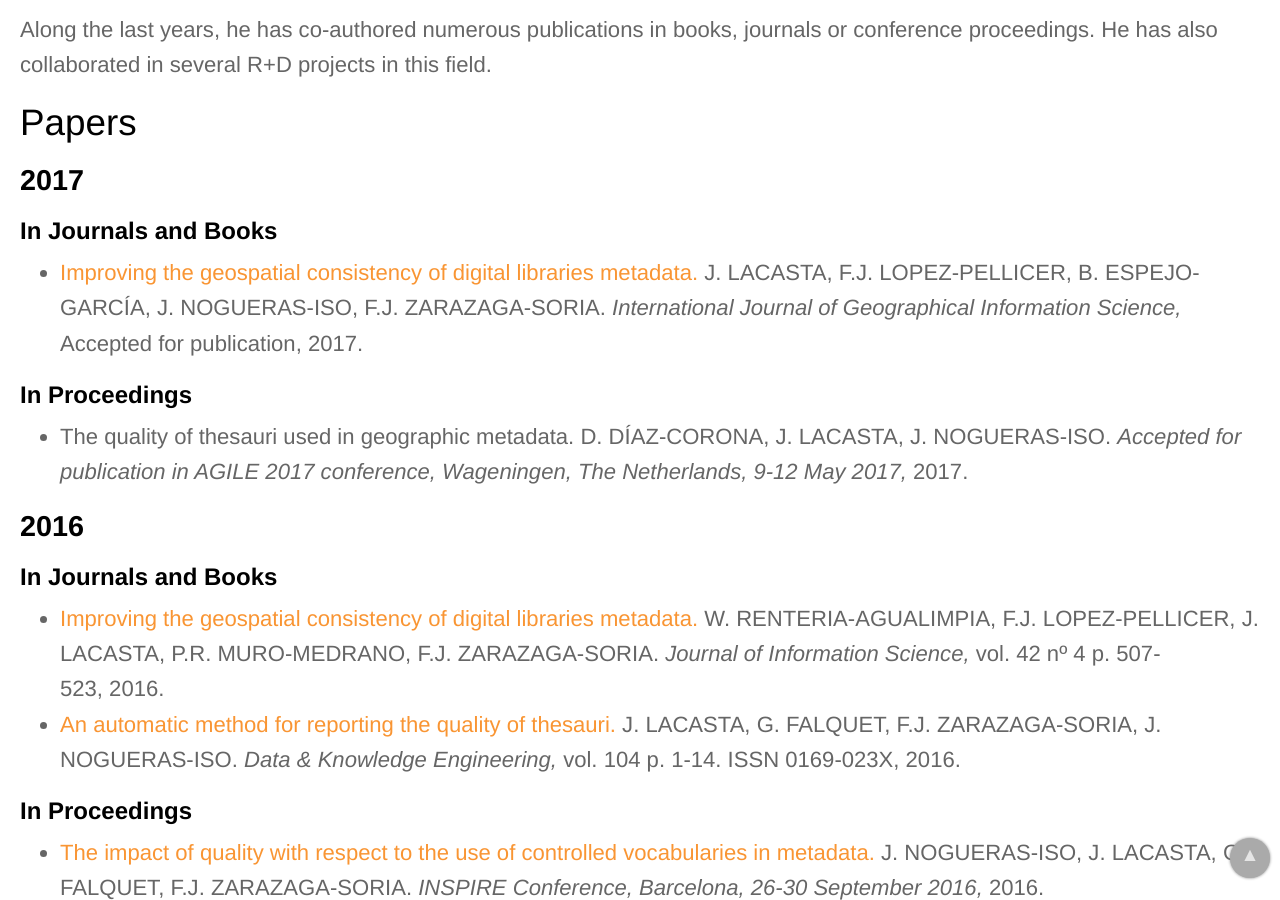
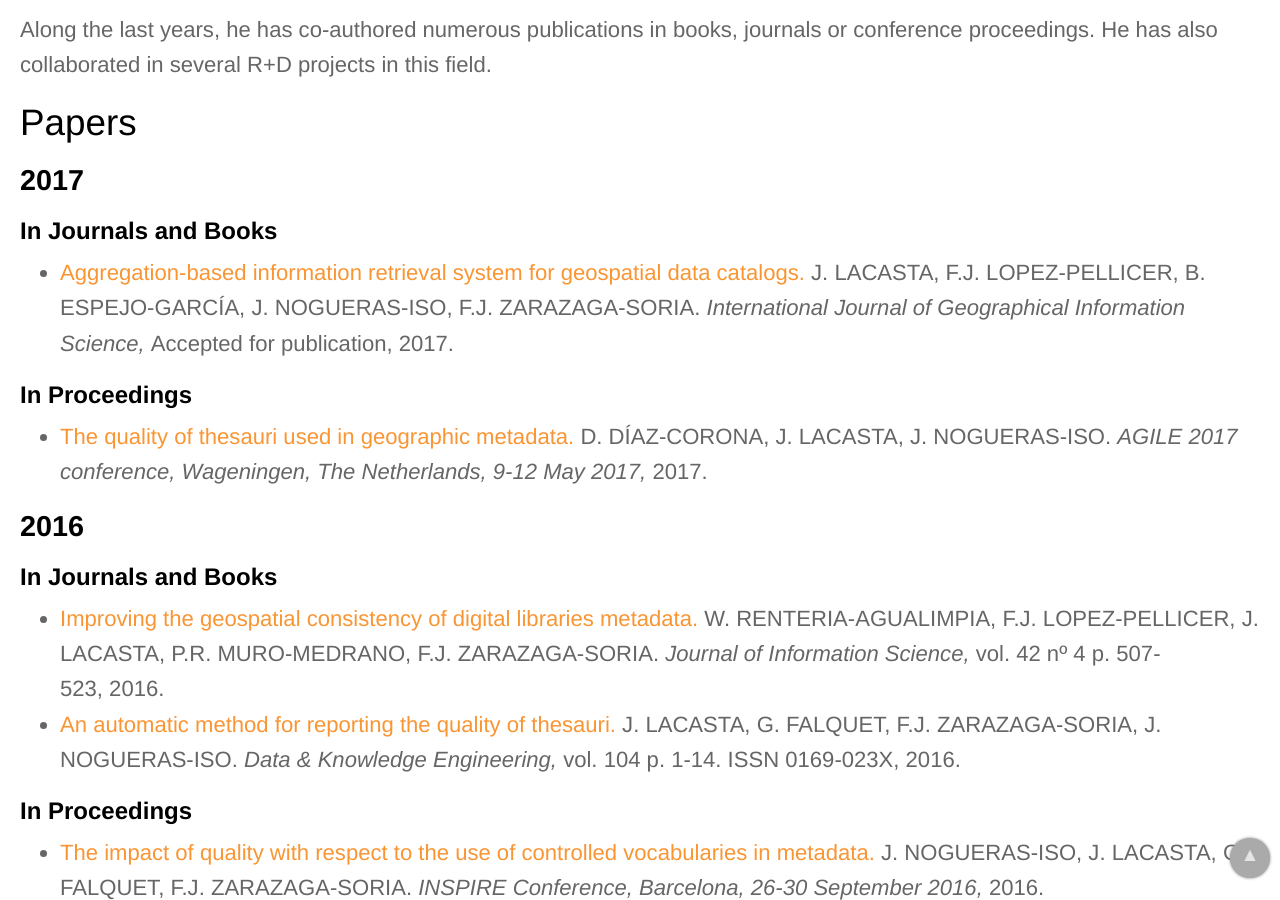
Before and after one commit to IAAA-Lab/IAAA-Lab.github.io, a Jekyll site: the page built from _staff/jlacasta.md, in a window 1280 px wide and 900 px high, scrolled down 680 px. Built offline with Jekyll 4.4.1, drawn with Linux system fonts in a browser that asks for light colours.

Commit message:
Update papers.yml

```diff
--- a/_data/papers.yml
+++ b/_data/papers.yml
@@ -8,7 +8,7 @@
   publication_book: "Zaragoza: Universidad de Zaragoza"
   year: 2017
 # -------------------
-- title: "Improving the geospatial consistency of digital libraries metadata"
+- title: "Aggregation-based information retrieval system for geospatial data catalogs"
   url: http://www.tandfonline.com/doi/full/10.1080/13658816.2017.1319949
   authors: J. LACASTA, F.J. LOPEZ-PELLICER, B. ESPEJO-GARCÍA, J. NOGUERAS-ISO, F.J. ZARAZAGA-SORIA
   publication: "International Journal of Geographical Information Science"
@@ -28,8 +28,9 @@
   year: 2017
 # -------------------
 - title: "The quality of thesauri used in geographic metadata"
+  url: https://agile-online.org/images/conference_2017/Proceedings2017/shortpapers/82_ShortPaper_in_PDF.pdf
   authors: D. DÍAZ-CORONA, J. LACASTA, J. NOGUERAS-ISO
-  publication_conference: "Accepted for publication in AGILE 2017 conference, Wageningen, The Netherlands, 9-12 May 2017"
+  publication_conference: "AGILE 2017 conference, Wageningen, The Netherlands, 9-12 May 2017"
   year: 2017
 # -------------------
 - title: "Improving the geospatial consistency of digital libraries metadata"
```
